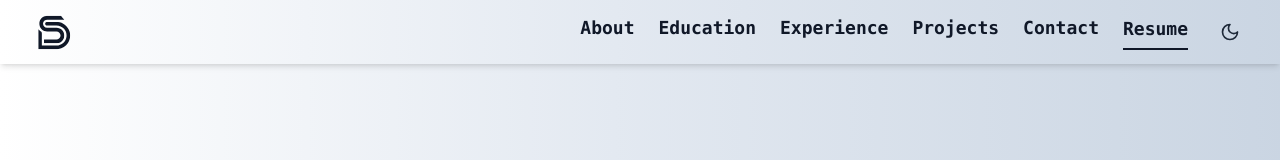
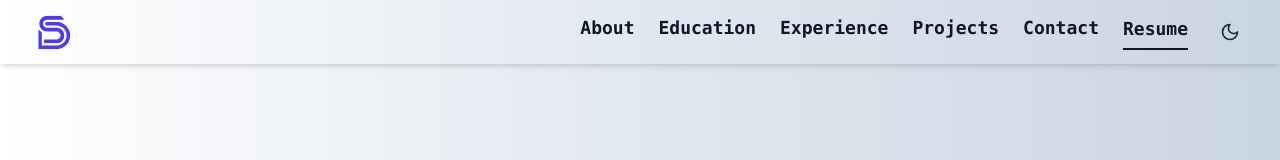
Before and after one commit to d-swank/my-portfolio, a Next.js app: page / in a window 1280 px wide. Shown: the top 160 px of the page. Built offline with nearby package versions, Linux system fonts and the light colour scheme.

Commit message:
Fixed an issue with the logo svg not transitions from dark to light mode properly

```diff
--- a/src/components/common/Navbar.tsx
+++ b/src/components/common/Navbar.tsx
@@ -39,14 +39,14 @@ export default function Navbar() {
             >
               <Link
                 href="#hero"
-                className="flex items-center dark:text-white hover:text-indigo-600 transition transform hover:scale-120 dark:hover:text-indigo-500 cursor-pointer"
+                className="flex items-center text-indigo-600 dark:text-white hover:text-indigo-600 dark:hover:text-indigo-400 transform hover:scale-110 transition-transform cursor-pointer"
               >
                 <svg
                   xmlns="http://www.w3.org/2000/svg"
                   viewBox="0 0 375 375"
                   width="45"
                   height="45"
-                  className="transition transform"
+                  className="transform"
                 >
                   <defs>
                     <clipPath id="b3cae876d8">
@@ -81,6 +81,7 @@ export default function Navbar() {
                 </svg>
               </Link>
             </motion.div>
+
             {/* Desktop Nav */}
             <div className="hidden md:flex space-x-6 text-lg font-mono">
               {navLinks.map((link, i) => (
```
